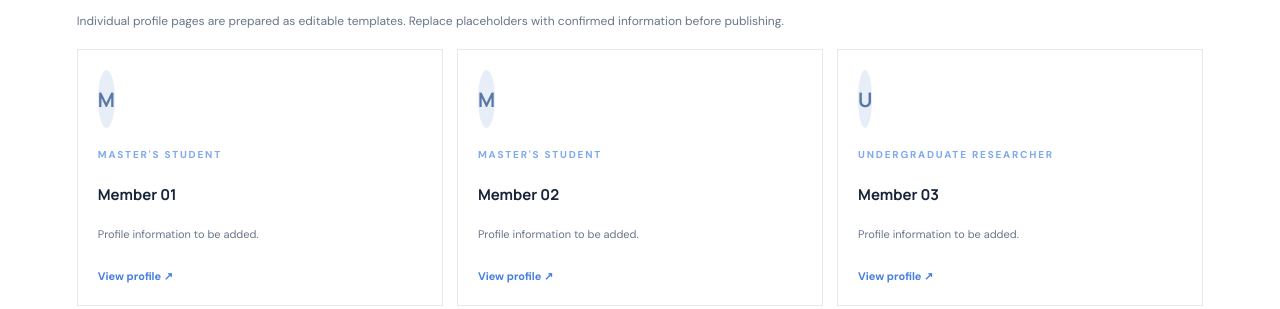
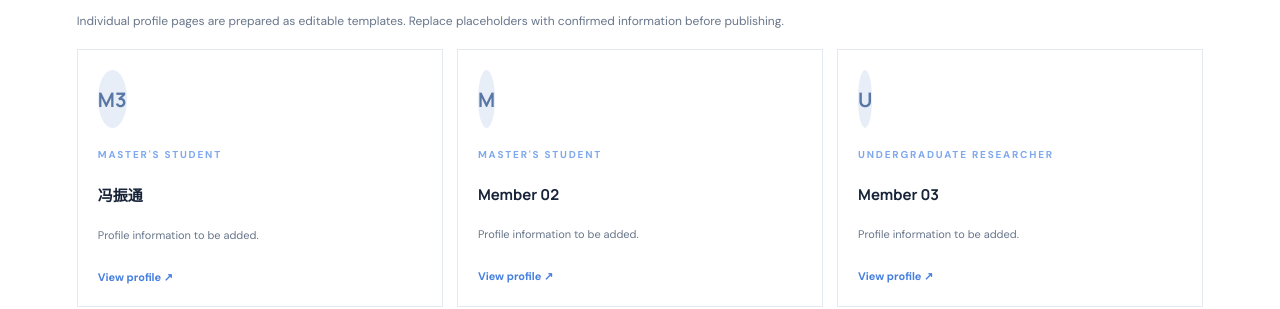
Before and after one commit to Axida-Lab/axida-lab.github.io, a plain HTML site: page members.html in a window 1280 px wide. Shown: the part 914-1223 px from the top of the page. Drawn offline with Linux system fonts and the light colour scheme.

Commit message:
Update members.html

```diff
--- a/members.html
+++ b/members.html
@@ -51,9 +51,9 @@
         <p>Individual profile pages are prepared as editable templates. Replace placeholders with confirmed information before publishing.</p>
       </div><div class="people-grid">
         <article class="person-card">
-          <div class="student-avatar">M</div>
+          <div class="student-avatar">M3</div>
           <div class="member-role">MASTER'S STUDENT</div>
-          <h3>Member 01</h3>
+          <h3>冯振通</h3>
           <p>Profile information to be added.</p>
           <a class="person-link" href="members/member-01.html">View profile ↗</a>
         </article>
```
